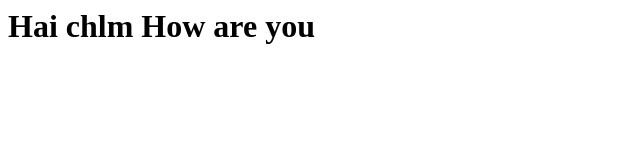
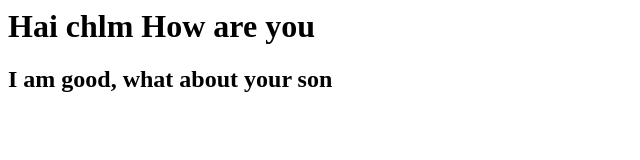
Before and after one commit to tamilarasanr27/practiserepogithub, a plain HTML site: page index.html in a window 1280 px wide. Shown: the whole page, without its empty margins (0-640 px from the left). Drawn offline with Linux system fonts and the light colour scheme.

Commit message:
third commit

```diff
--- a/index.html
+++ b/index.html
@@ -1 +1,3 @@
 <h1>Hai chlm How are you</h1>
+
+<h2>I am good, what about your son</h2>
```
Also changed, not shown: Future-branch/index2.html (+1 -0 lines).
